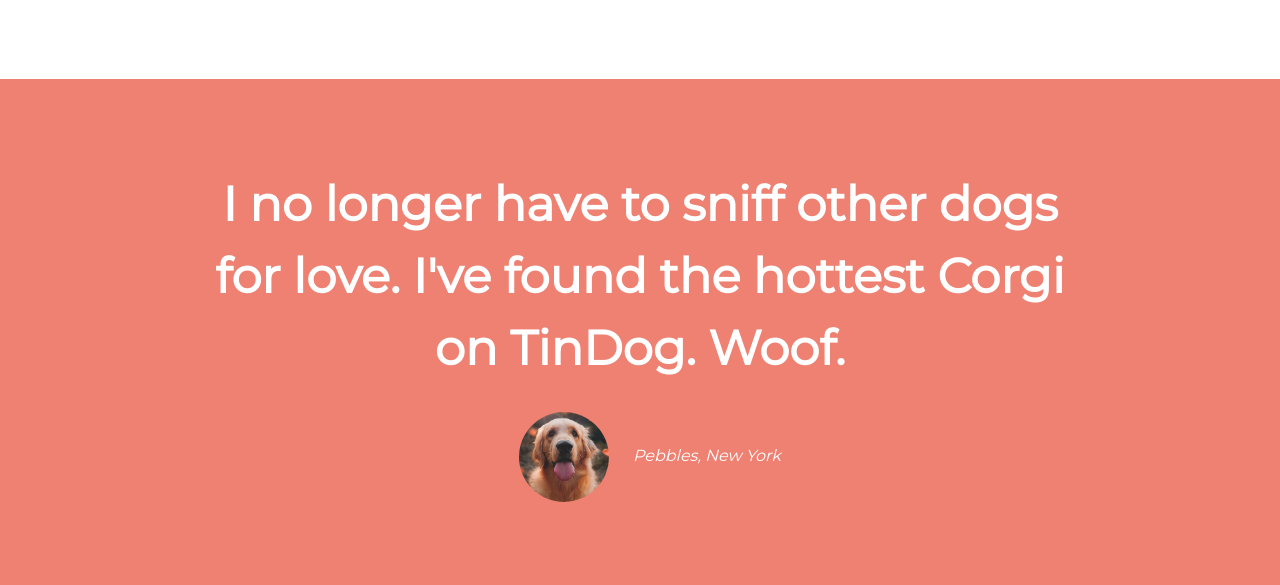
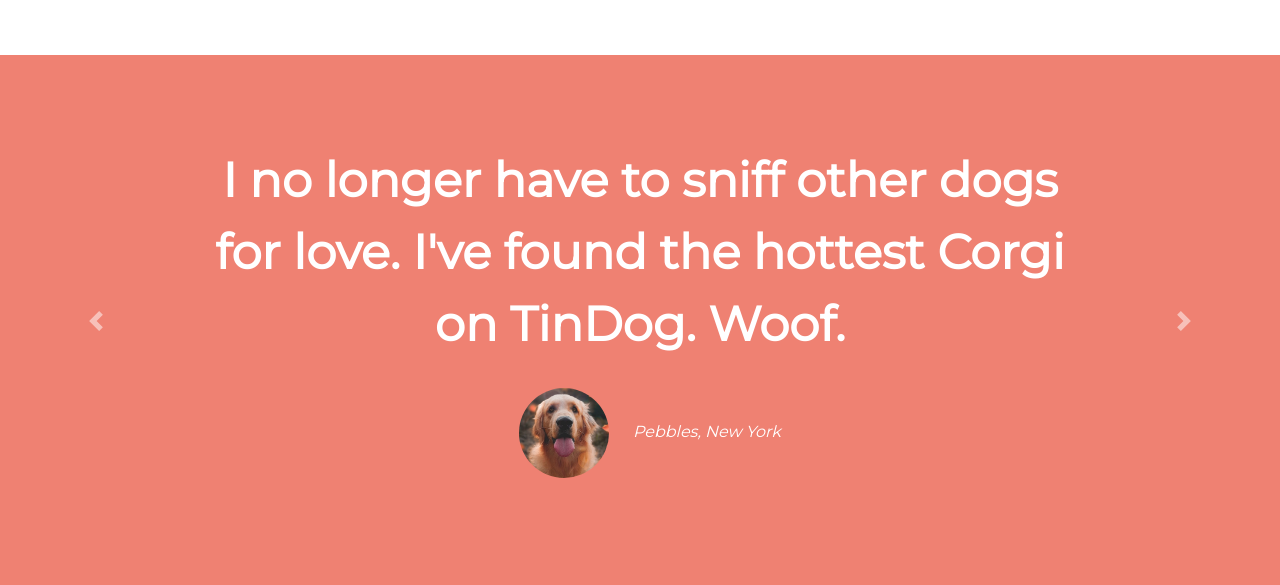
Before and after one commit to hurairafaraz50/TinDog-Start-master, a plain HTML site: page index.html in a window 1280 px wide. Shown: the part 944-1529 px from the top of the page. Drawn offline with nearby package versions, Linux system fonts and the light colour scheme.

Commit message:
added carousel

```diff
--- a/css/styles.css
+++ b/css/styles.css
@@ -3,6 +3,9 @@ body {
 }
 
 * {
+  margin: 0;
+  padding: 0;
+  box-sizing: border-box;
   font-family: "Montserrat", sans-serif;
 }
 
@@ -69,10 +72,12 @@ p {
 }
 /* testimonials */
 #testimonials{
-  padding: 7% 15%;
   text-align: center;
   background-color: #ef8172;
   color: #fff;
+}
+.carousel-item{
+  padding: 7% 15%;
 }
 .testimonial-image{
   width: 10%;
--- a/index.html
+++ b/index.html
@@ -1,5 +1,5 @@
 <!DOCTYPE html>
-<html>-
+<html>
 
 <head>
   <meta charset="utf-8">
@@ -88,14 +88,27 @@
   <!-- Testimonials -->
 
   <section id="testimonials">
+    <div id="testimonial-carousel" class="carousel slide" data-ride="false">
+      <div class="carousel-inner">
+        <div class="carousel-item active">
+          <h2>I no longer have to sniff other dogs for love. I've found the hottest Corgi on TinDog. Woof.</h2>
+          <img class="testimonial-image" src="images/dog-img.jpg" alt="dog-profile">
+          <em>Pebbles, New York</em>
+        </div>
+        <div class="carousel-item">
+          <h2 class="testimonial-text">My dog used to be so lonely, but with TinDog's help, they've found the love of their life. I think.</h2>
+          <img class="testimonial-image" src="images/lady-img.jpg" alt="lady-profile">
+          <em>Beverly, Illinois</em>
+        </div>
+      </div>
+      <a class="carousel-control-prev" href="#testimonial-carousel" role="button" data-slide="prev">
+        <span class="carousel-control-prev-icon" ></span>
 
-    <h2>I no longer have to sniff other dogs for love. I've found the hottest Corgi on TinDog. Woof.</h2>
-    <img class="testimonial-image" src="images/dog-img.jpg" alt="dog-profile">
-    <em>Pebbles, New York</em>
-
-    <!-- <h2 class="testimonial-text">My dog used to be so lonely, but with TinDog's help, they've found the love of their life. I think.</h2>
-    <img class="testimonial-image" src="images/lady-img.jpg" alt="lady-profile">
-    <em>Beverly, Illinois</em> -->
+      </a>
+      <a class="carousel-control-next" href="#testimonial-carousel" role="button" data-slide="next">
+        <span class="carousel-control-next-icon" ></span>
+      </a>
+    </div>
 
   </section>
 
```
